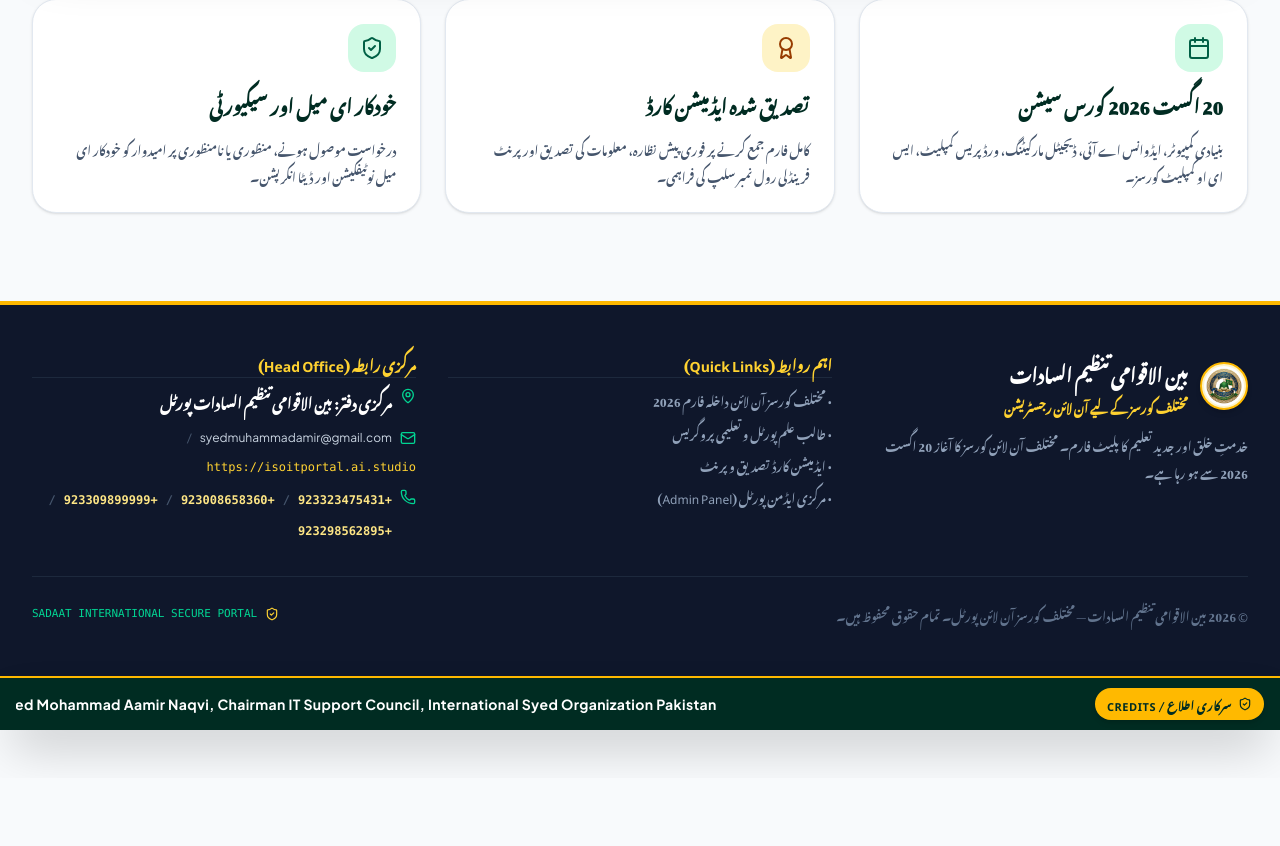
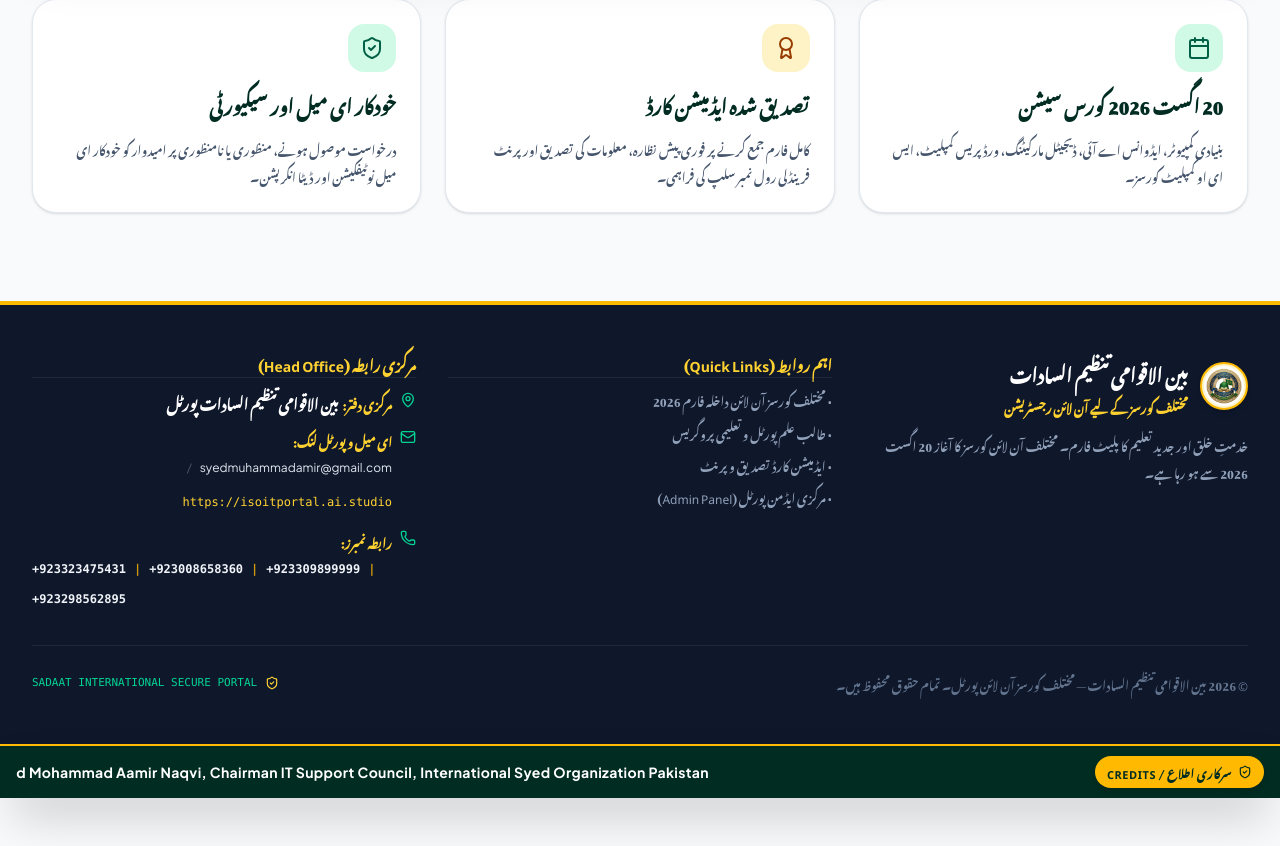
Before and after one commit to SHAHG837/isoitportal, a React (Vite) app: page / in a window 1280 px wide. Shown: the part 1078-1924 px from the top of the page. Before the commit the page ends 1856 px from the top, so only its background shows below. Built offline with nearby package versions, Linux system fonts and the light colour scheme; a web font is replaced by a local one.

Commit message:
style: update footer contact section layout
Refine styling and structure of the footer contact information for improved readability and alignment.

```diff
--- a/src/components/Footer.tsx
+++ b/src/components/Footer.tsx
@@ -52,19 +52,27 @@
           </div>
 
           {/* Contact Information */}
-          <div className="space-y-2 text-xs font-urdu">
+          <div className="space-y-3 text-xs font-urdu">
             <h4 className="text-sm font-bold text-amber-300 border-b border-slate-800 pb-1">
               مرکزی رابطہ (Head Office)
             </h4>
-            <div className="space-y-2 text-slate-300 font-sans">
+            <div className="space-y-2.5 text-slate-300 font-sans">
+              {/* Address */}
               <div className="flex items-start gap-2">
                 <MapPin className="w-4 h-4 text-emerald-400 shrink-0 mt-0.5" />
-                <span className="font-urdu font-bold text-white text-sm">مرکزی دفتر: بین الاقوامی تنظیم السادات پورٹل</span>
+                <div className="font-urdu">
+                  <span className="text-amber-300 font-bold ml-1">مرکزی دفتر:</span>
+                  <span className="font-bold text-white text-sm">بین الاقوامی تنظیم السادات پورٹل</span>
+                </div>
               </div>
 
-              <div className="flex items-center gap-2 flex-wrap">
-                <Mail className="w-4 h-4 text-emerald-400 shrink-0" />
-                <a href="mailto:syedmuhammadamir@gmail.com" className="hover:text-amber-300 transition-colors">
+              {/* Email & Portal Link */}
+              <div className="flex items-start gap-2">
+                <Mail className="w-4 h-4 text-emerald-400 shrink-0 mt-0.5" />
+                <div className="font-urdu text-xs">
+                  <span className="text-amber-300 font-bold block mb-0.5">ای میل و پورٹل لنک:</span>
+                  <div className="flex items-center gap-2 flex-wrap font-sans">
+                    <a href="mailto:syedmuhammadamir@gmail.com" className="text-slate-200 hover:text-amber-300 transition-colors">
                       syedmuhammadamir@gmail.com
                     </a>
                     <span className="text-slate-600">/</span>
@@ -72,22 +80,28 @@
                       href="https://isoitportal.ai.studio"
                       target="_blank"
                       rel="noopener noreferrer"
-                  className="text-amber-300 hover:underline font-mono text-xs"
+                      className="text-amber-300 hover:underline font-mono"
                     >
                       https://isoitportal.ai.studio
                     </a>
                   </div>
+                </div>
+              </div>
 
-              <div className="flex items-start gap-2 pt-1">
+              {/* Phone Numbers */}
+              <div className="flex items-start gap-2 pt-0.5">
                 <Phone className="w-4 h-4 text-emerald-400 shrink-0 mt-0.5" />
-                <div className="flex flex-wrap gap-x-2 gap-y-1 font-mono text-amber-200 font-bold">
-                  <a href="tel:+923323475431" className="hover:text-white transition-colors">+923323475431</a>
-                  <span className="text-slate-600">/</span>
-                  <a href="tel:+923008658360" className="hover:text-white transition-colors">+923008658360</a>
-                  <span className="text-slate-600">/</span>
-                  <a href="tel:+923309899999" className="hover:text-white transition-colors">+923309899999</a>
-                  <span className="text-slate-600">/</span>
-                  <a href="tel:+923298562895" className="hover:text-white transition-colors">+923298562895</a>
+                <div className="font-urdu text-xs">
+                  <span className="text-amber-300 font-bold block mb-0.5">رابطہ نمبرز:</span>
+                  <div className="flex flex-wrap items-center gap-x-2 gap-y-1 font-mono text-amber-200 font-bold" dir="ltr">
+                    <a href="tel:+923323475431" className="hover:text-white transition-colors text-slate-100">+923323475431</a>
+                    <span className="text-amber-400/80">|</span>
+                    <a href="tel:+923008658360" className="hover:text-white transition-colors text-slate-100">+923008658360</a>
+                    <span className="text-amber-400/80">|</span>
+                    <a href="tel:+923309899999" className="hover:text-white transition-colors text-slate-100">+923309899999</a>
+                    <span className="text-amber-400/80">|</span>
+                    <a href="tel:+923298562895" className="hover:text-white transition-colors text-slate-100">+923298562895</a>
+                  </div>
                 </div>
               </div>
             </div>
```
Lines whose indentation alone changed are shown as unchanged.
